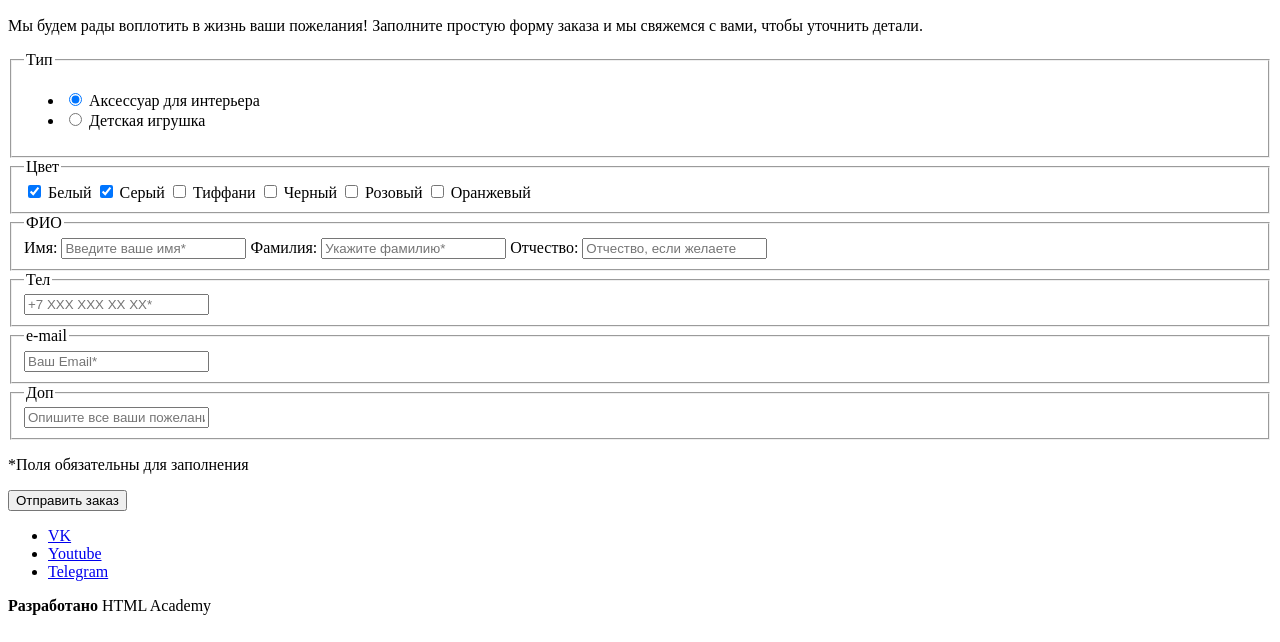
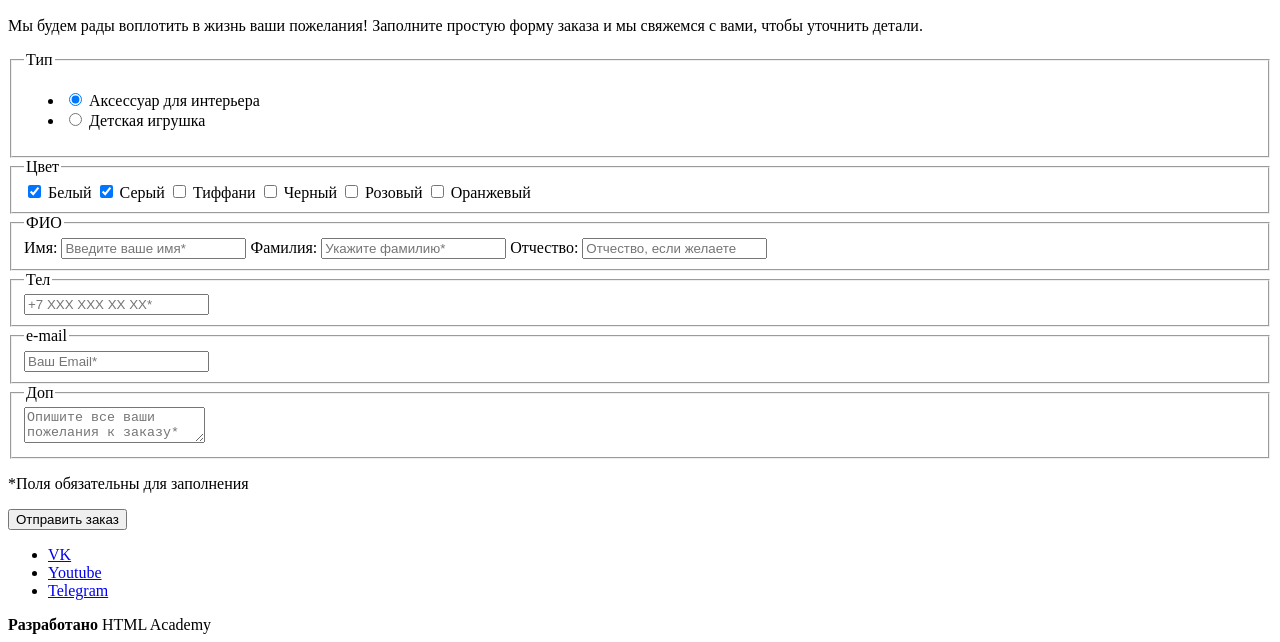
Before and after one commit to htmlacademy-adaptive/2259269-mishka-28, a website: page source/form.html in a window 1280 px wide. Shown: the part 282-924 px from the top of the page. Drawn offline with Linux system fonts and the light colour scheme.

Commit message:
Исправлена ошибка в одном из полей в form.html

```diff
--- a/source/form.html
+++ b/source/form.html
@@ -115,7 +115,7 @@
           <fieldset class="form__filter form__filter-type">
             <legend class="form-legend">Доп</legend>
             <label class="form-control">
-              <input type="field" name="additional" placeholder="Опишите все ваши пожелания к заказу*" required>
+              <textarea name="additional" name="additional" placeholder="Опишите все ваши пожелания к заказу*" required></textarea>
             </label>
           </fieldset>
           <p class="form__legend">
```
